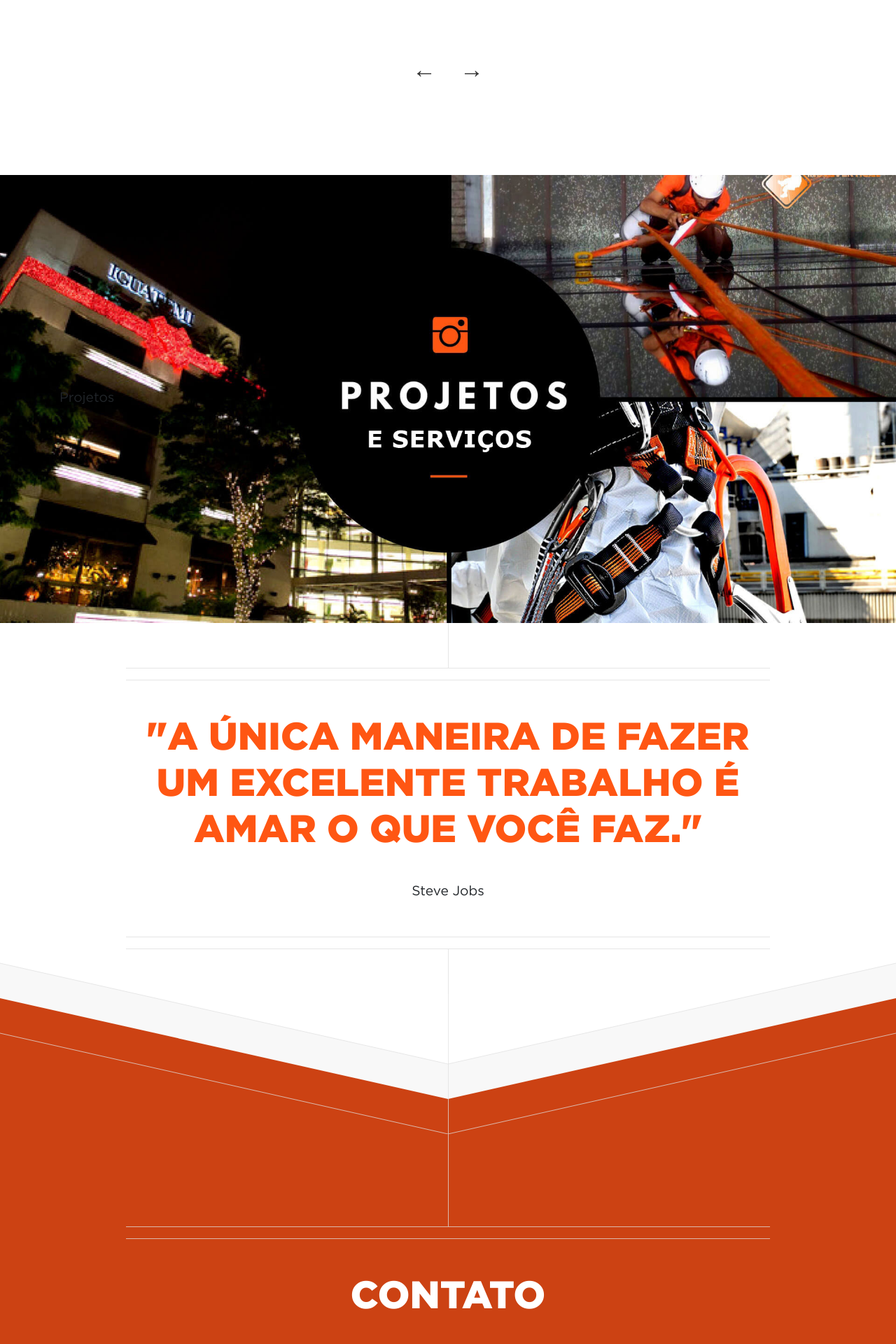
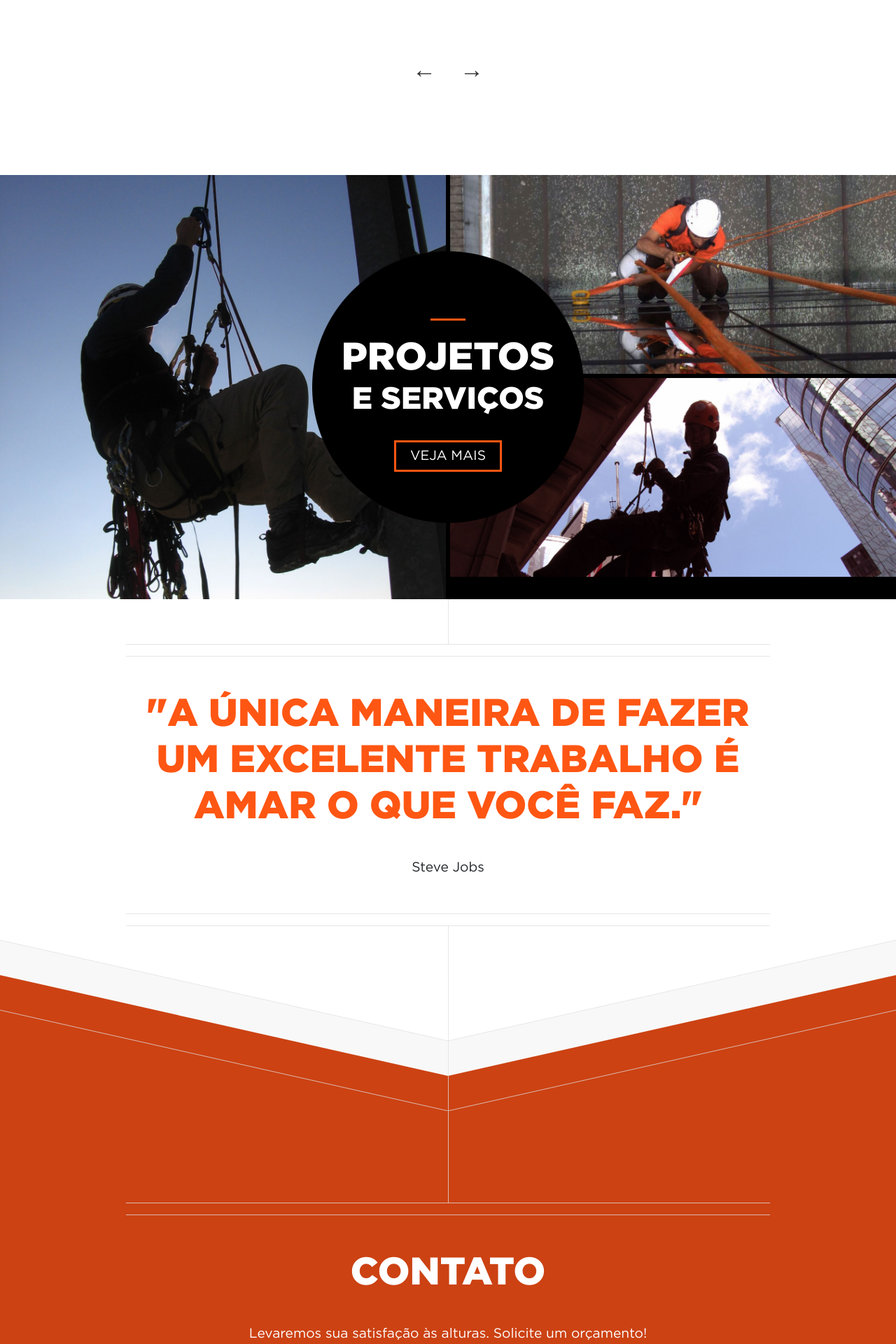
Before and after one commit to santosigor/site-inova-vertical, a PHP site: page / in a window 1280 px wide. Shown: the part 3624-5544 px from the top of the page at 70% size. Run offline with PHP 8.4, Linux system fonts and the light colour scheme.

Commit message:
Desenvolvendo

```diff
--- a/assets/scss/_content.scss
+++ b/assets/scss/_content.scss
@@ -8,11 +8,14 @@
 	padding:0;
 	margin-bottom:40px;
   line-height: initial;
+  text-transform: uppercase;
 }
 
 .section-container {
 	min-height: 640px;
 	position: relative;
+	max-width: $max-width;
+	margin:0 auto;
 	&.background-white {
 		background: $background-white;
 	}
@@ -99,10 +102,65 @@
 	}
 	&#sct-6 {
 		background-color: #000000;
-		background-image: url("../../images/background-sct-6.jpg");
-		background-position: center center;
-		background-repeat: no-repeat;
-		background-size: cover;
+		padding:0;
+		min-height: auto;
+		.text-circle {
+			position:absolute;
+			width: 388px;
+			height: 388px;
+			background-image: url("../../images/bg-text-projetos-servicos.png");
+			background-size: 100% auto;
+			top:50%;
+			left:50%;
+			margin-top:-194px;
+			margin-left:-194px;
+			color:#fff;
+			div {
+				width:100%;
+				h1 {
+					margin-top: 40px;
+					margin-bottom: 40px;
+					position:relative;
+					&:before {
+						content: '';
+						position: absolute;
+						width: 50px;
+						height: 3px;
+						left: 50%;
+						margin-left:-25px;
+						top:-20%;
+						background:$orange-2;
+					}
+				}
+				a {
+					border: 3px solid $orange-2;
+					color:#fff;
+					padding: 10px 20px;
+					text-decoration:none;
+					&:hover {
+						background: $orange-2;
+						color:#fff;
+					}
+				}
+			}
+		}
+		.item-pjt {
+			float:left;
+			width:50%;
+			img {
+				display: block;
+				width: 100%;
+				&.mg-bottom {
+					margin-bottom:6px;
+				}
+			}
+			&.it-pjt-1 {
+				padding-right:3px;
+			}
+			&.it-pjt-2 {
+				padding-left:3px;
+			}
+		}
 	}
 	&#sct-7 {
 		padding:0;
--- a/assets/scss/_footer.scss
+++ b/assets/scss/_footer.scss
@@ -1,4 +1,6 @@
 footer {
+	max-width: $max-width;
+	margin:0 auto;
 	background-attachment:		scroll;
 	background-color:			$orange;
 	background-image:			url('../../images/svg/bottom-3200.svg');
--- a/assets/scss/_header.scss
+++ b/assets/scss/_header.scss
@@ -8,6 +8,8 @@
 	padding: 10em 0 20em 0;
 	position: relative;
 	text-align: center;
+	max-width: $max-width;
+	margin:0 auto;
 	&:before,	&:after {
 		background: rgba(224, 224, 224, 0.75);
 		content: '';
--- a/assets/scss/_variables.scss
+++ b/assets/scss/_variables.scss
@@ -6,3 +6,6 @@
 // Backgrounds
 $background-white: #ffffff;
 $background-gray: #eeeeee;
+
+// width
+$max-width: 1920px;
--- a/index.html
+++ b/index.html
@@ -169,10 +169,20 @@
   		</div>
   	</section>
 
-  	<section class="section-container background-gray d-flex" id="sct-6">
-  		<div class="container align-self-center">
-  			Projetos
-  		</div>
+  	<section class="section-container background-white clearfix" id="sct-6">
+      <div class="text-circle d-flex">
+        <div class="align-self-center text-center">
+          <h1>Projetos <small class="d-block">e Serviços</small></h1>
+          <a href="http://www.erikjohanssonphoto.com/" class="transition-all-400-ms">VEJA MAIS</a>
+        </div>
+      </div>
+			<div class="item-pjt it-pjt-1">
+        <img src="images/img-1-projetos-servicos.jpg">
+      </div>
+      <div class="item-pjt it-pjt-2">
+        <img src="images/img-2-projetos-servicos.jpg" class="mg-bottom">
+        <img src="images/img-3-projetos-servicos.jpg">
+      </div>
   	</section>
 
   	<section class="section-container background-white d-flex" id="sct-7">
```
Also changed, not shown: assets/css/main.css, images/bg-text-projetos-servicos.png (added), images/icon-projetos-servicos.jpg (added), images/img-1-projetos-servicos.jpg (added), images/img-2-projetos-servicos.jpg (added), images/img-3-projetos-servicos.jpg (added).
